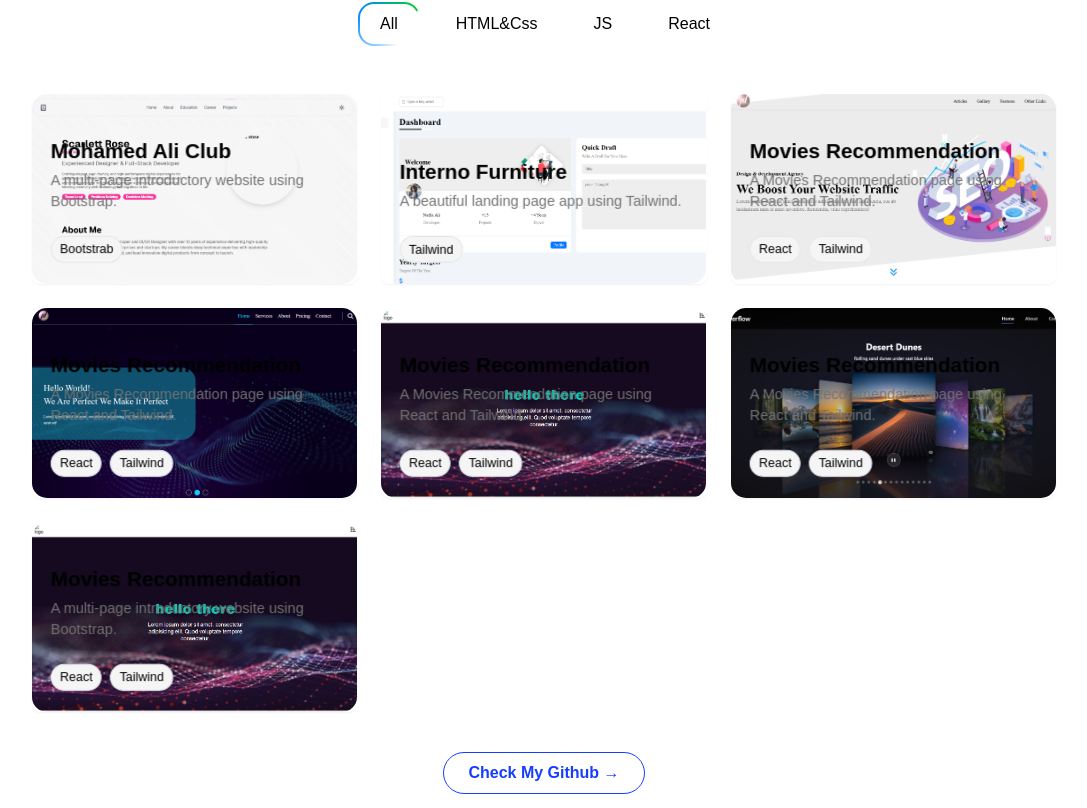
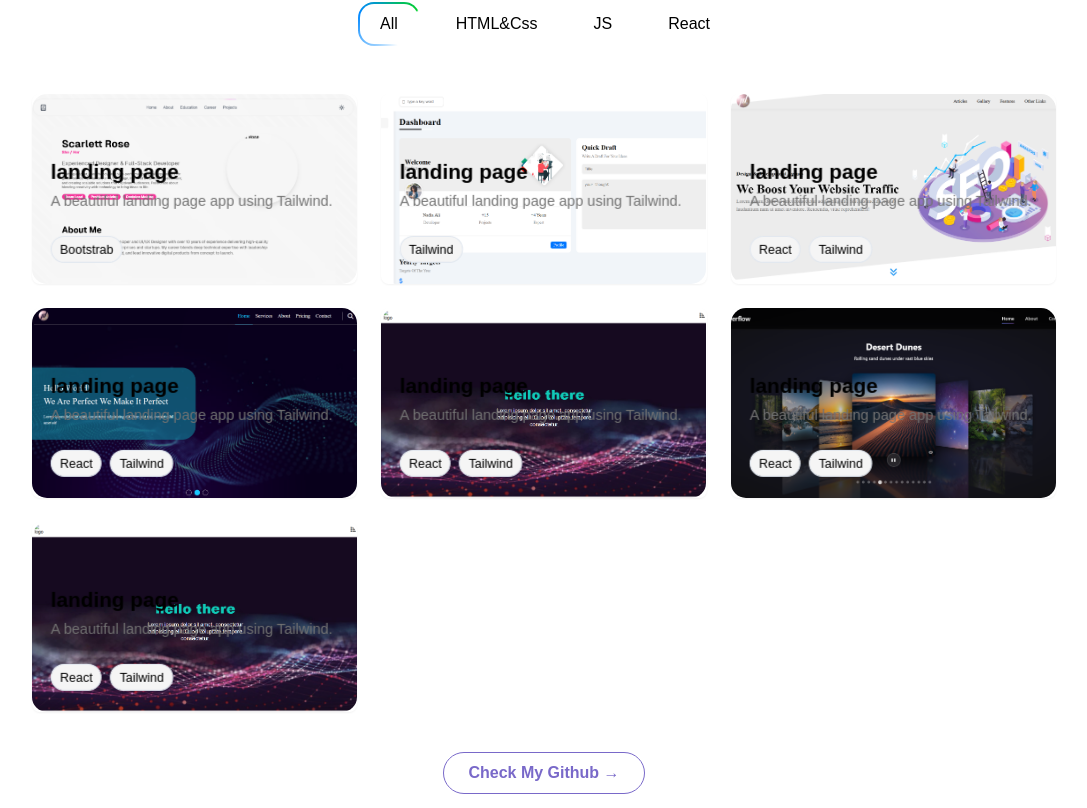
Before and after one commit to ahmedaldailami/First-Project, a React (Vite) app: page / in a window 1280 px wide. Shown: the part 2032-2840 px from the top of the page, without its empty margins (96-1183 px from the left). Built offline with nearby package versions, Linux system fonts and the light colour scheme.

Commit message:
projects.js

```diff
--- a/index.html
+++ b/index.html
@@ -5,7 +5,7 @@
     <link href="/src/index.css" rel="stylesheet">
     <link rel="icon" type="image/svg+xml" href="/vite.svg" />
     <meta name="viewport" content="width=device-width, initial-scale=1.0" />
-    <title>First project</title>
+    <title>Ahmed Aldailami</title>
   </head>
   <body>
     <div id="root"></div>
--- a/src/components/ContactSection.jsx
+++ b/src/components/ContactSection.jsx
@@ -92,21 +92,24 @@ export const ContactSection = () => {
               </div>
             </div>
 
-            {/* <div className="pt-8">
+            <div className="pt-8">
               <h4 className="font-medium mb-4">{t("contact.socialTitle")}</h4>
               <div className="flex space-x-4 justify-center">
                 <a href="https://www.linkedin.com/in/anas-sultan-502119242/" target="_blank">
-                  <Linkedin />
+                  {/* <Linkedin /> */}
+                  linkedin
                 </a>
                 <a href="https://x.com/anas_sultan_" target="_blank">
-                  <Twitter />
+                  {/* <Twitter /> */}
+                  facebook
                 </a>
                 <a href="https://www.instagram.com/w1n_er_/" target="_blank">
-                  <Instagram />
+                  {/* <Instagram /> */}
+                  whatsup
                 </a>
 
               </div>
-            </div> */}
+            </div>
           </div>
 
           <div
@@ -121,7 +124,6 @@ export const ContactSection = () => {
                   htmlFor="name"
                   className="block text-sm font-medium mb-2"
                 >
-                  {" "}
                   {t("contact.form.name.title")}
                 </label>
                 <input
@@ -139,7 +141,6 @@ export const ContactSection = () => {
                   htmlFor="email"
                   className="block text-sm font-medium mb-2"
                 >
-                  {" "}
                   {t("contact.form.email.title")}
                 </label>
                 <input
@@ -169,16 +170,16 @@ export const ContactSection = () => {
                 />
               </div>
 
+              <div className="text-center">
               <button
                 type="submit"
                 disabled={isSubmitting}
-                className={(
-                  "cosmic-button w-full flex items-center justify-center gap-2"
-                )}
-              >
+                className="px-6 py-2 m-auto font-bold rounded-full border-[1.5px] border-primary text-primary hover:scale-110 duration-500"
+                >
                 {isSubmitting ? t("contact.form.btnSending") : t("contact.form.btnSend")}
                 {/* <Send size={16} /> */}
               </button>
+                </div>
             </form>
           </div>
         </div>
--- a/src/components/ProjectsSection.jsx
+++ b/src/components/ProjectsSection.jsx
@@ -3,91 +3,13 @@ import { useTranslation } from "react-i18next";
 import TiltedCard from "./TiltedCard";
 import { motion } from "framer-motion";
 import { HeadTitle } from "./HeadTitle";
-
+import { projects } from "../data/projects";
 
 
 export const ProjectsSection = () => {
   const { t } = useTranslation();
 
-  const projects = [
-    {
-      id: 1,
-      category: "HTML&Css",
-      theme: "light",
-      title: t("projects.project1.title"),
-      description: t("projects.project1.sub"),
-      image: "/projects/project1.png",
-      tags: ["Bootstrab"],
-      demoUrl: "https://anassultanali.github.io/Mohamed-Ali-Club/",
-      githubUrl: "https://github.com/anassultanali/Mohamed-Ali-Club",
-    },
-    {
-      id: 2,
-      category: "HTML&Css",
-      theme: "light",
-      title: t("projects.project2.title"),
-      description: t("projects.project2.sub"),
-      image: "/projects/project2.png",
-      tags: ["Tailwind"],
-      demoUrl: "https://anassultanali.github.io/Landing_page_tailwind/",
-      githubUrl: "https://github.com/anassultanali/Landing_page_tailwind",
-    },
-    {
-      id: 3,
-      category: "HTML&Css",
-      theme: "light",
-      title: t("projects.project3.title"),
-      description: t("projects.project3.sub"),
-      image: "/projects/project3.png",
-      tags: ["React", "Tailwind"],
-      demoUrl: "https://moviesrecommendation1.netlify.app/",
-      githubUrl: "https://github.com/anassultanali/React-Movies-Recommendation",
-    },
-    {
-      id: 4,
-      category: "HTML&Css",
-      theme: "dark",
-      title: t("projects.project3.title"),
-      description: t("projects.project3.sub"),
-      image: "/projects/project4.png",
-      tags: ["React", "Tailwind"],
-      demoUrl: "https://moviesrecommendation1.netlify.app/",
-      githubUrl: "https://github.com/anassultanali/React-Movies-Recommendation",
-    },
-    {
-      id: 5,
-      category: "JS",
-      theme: "dark",
-      title: t("projects.project3.title"),
-      description: t("projects.project3.sub"),
-      image: "/projects/project5.png",
-      tags: ["React", "Tailwind"],
-      demoUrl: "https://moviesrecommendation1.netlify.app/",
-      githubUrl: "https://github.com/anassultanali/React-Movies-Recommendation",
-    },
-    {
-      id: 6,
-      category: "JS",
-      theme: "dark",
-      title: t("projects.project3.title"),
-      description: t("projects.project3.sub"),
-      image: "/projects/project6.png",
-      tags: ["React", "Tailwind"],
-      demoUrl: "https://moviesrecommendation1.netlify.app/",
-      githubUrl: "https://github.com/anassultanali/React-Movies-Recommendation",
-    },
-    {
-      id: 7,
-      category: "JS",
-      theme: "dark",
-      title: t("projects.project3.title"),
-      description: t("projects.project1.sub"),
-      image: "/projects/project5.png",
-      tags: ["React", "Tailwind"],
-      demoUrl: "https://moviesrecommendation1.netlify.app/",
-      githubUrl: "https://github.com/anassultanali/React-Movies-Recommendation",
-    },
-  ];
+
 
   const categories = [t("projects.all"), "HTML&Css", "JS", "React"];
 
@@ -104,6 +26,8 @@ export const ProjectsSection = () => {
         <HeadTitle Section="projects" />
         {/*           End Section Header         */}
 
+
+          {/*          start  Projects  Catigories        */}
         <div className="flex flex-wrap justify-center md:gap-4 mb-12">
           {categories.map((category, key) => (
             <button
@@ -112,7 +36,7 @@ export const ProjectsSection = () => {
               className={
                 `px-5 py-2 duration-300 capitalize rounded-2xl hover:-translate-y-2 hover:scale-110
                 ${activeCategory === category
-                  ? " gradient-border text-black"
+                  ? " gradient-border"
                   : ""}`
               }
             >
@@ -120,12 +44,12 @@ export const ProjectsSection = () => {
             </button>
           ))}
         </div>
-
-        <div className="grid grid-cols-1 sm:grid-cols-2 lg:grid-cols-3 gap-6">
+        {/*          start  Projects  Catigories        */}
 
 
 
-
+              {/*            Projects          */}
+        <div className="grid grid-cols-1 sm:grid-cols-2 lg:grid-cols-3 gap-6">
           {filteredprojects.map((project, key) => (
             <motion.div
               key={key}
@@ -189,7 +113,9 @@ export const ProjectsSection = () => {
           ))}
         </div>
 
-        <motion.div className="px-6 py-2 w-fit m-auto my-10 font-bold rounded-full border-[1.5px] border-primarylw text-primarylw hover:scale-110 duration-500"
+
+        {/*         viwe   my   github      */}
+        <motion.div className="px-6 py-2 w-fit m-auto my-10 font-bold rounded-full border-[1.5px] border-primary text-primary hover:scale-110 duration-500"
 
           initial={{ y: 60, opacity: 0 }
           }
--- /dev/null
+++ b/src/data/projects.js
@@ -0,0 +1,79 @@
+  export const projects = [
+    {
+      id: 1,
+      category: "HTML&Css",
+      theme: "light",
+      title: "landing page",
+      description: "A beautiful landing page app using Tailwind.",
+      image: "/projects/project1.png",
+      tags: ["Bootstrab"],
+      demoUrl: "https://anassultanali.github.io/Mohamed-Ali-Club/",
+      githubUrl: "https://github.com/anassultanali/Mohamed-Ali-Club",
+    },
+    {
+      id: 2,
+      category: "HTML&Css",
+      theme: "light",
+      title: "landing page",
+      description: "A beautiful landing page app using Tailwind.",
+      image: "/projects/project2.png",
+      tags: ["Tailwind"],
+      demoUrl: "https://anassultanali.github.io/Landing_page_tailwind/",
+      githubUrl: "https://github.com/anassultanali/Landing_page_tailwind",
+    },
+    {
+      id: 3,
+      category: "HTML&Css",
+      theme: "light",
+      title: "landing page",
+      description: "A beautiful landing page app using Tailwind.",
+      image: "/projects/project3.png",
+      tags: ["React", "Tailwind"],
+      demoUrl: "https://moviesrecommendation1.netlify.app/",
+      githubUrl: "https://github.com/anassultanali/React-Movies-Recommendation",
+    },
+    {
+      id: 4,
+      category: "HTML&Css",
+      theme: "dark",
+      title: "landing page",
+      description: "A beautiful landing page app using Tailwind.",
+      image: "/projects/project4.png",
+      tags: ["React", "Tailwind"],
+      demoUrl: "https://moviesrecommendation1.netlify.app/",
+      githubUrl: "https://github.com/anassultanali/React-Movies-Recommendation",
+    },
+    {
+      id: 5,
+      category: "JS",
+      theme: "dark",
+      title: "landing page",
+      description: "A beautiful landing page app using Tailwind.",
+      image: "/projects/project5.png",
+      tags: ["React", "Tailwind"],
+      demoUrl: "https://moviesrecommendation1.netlify.app/",
+      githubUrl: "https://github.com/anassultanali/React-Movies-Recommendation",
+    },
+    {
+      id: 6,
+      category: "JS",
+      theme: "dark",
+      title: "landing page",
+      description: "A beautiful landing page app using Tailwind.",
+      image: "/projects/project6.png",
+      tags: ["React", "Tailwind"],
+      demoUrl: "https://moviesrecommendation1.netlify.app/",
+      githubUrl: "https://github.com/anassultanali/React-Movies-Recommendation",
+    },
+    {
+      id: 7,
+      category: "JS",
+      theme: "dark",
+      title: "landing page",
+      description: "A beautiful landing page app using Tailwind.",
+      image: "/projects/project5.png",
+      tags: ["React", "Tailwind"],
+      demoUrl: "https://moviesrecommendation1.netlify.app/",
+      githubUrl: "https://github.com/anassultanali/React-Movies-Recommendation",
+    },
+  ];
```
